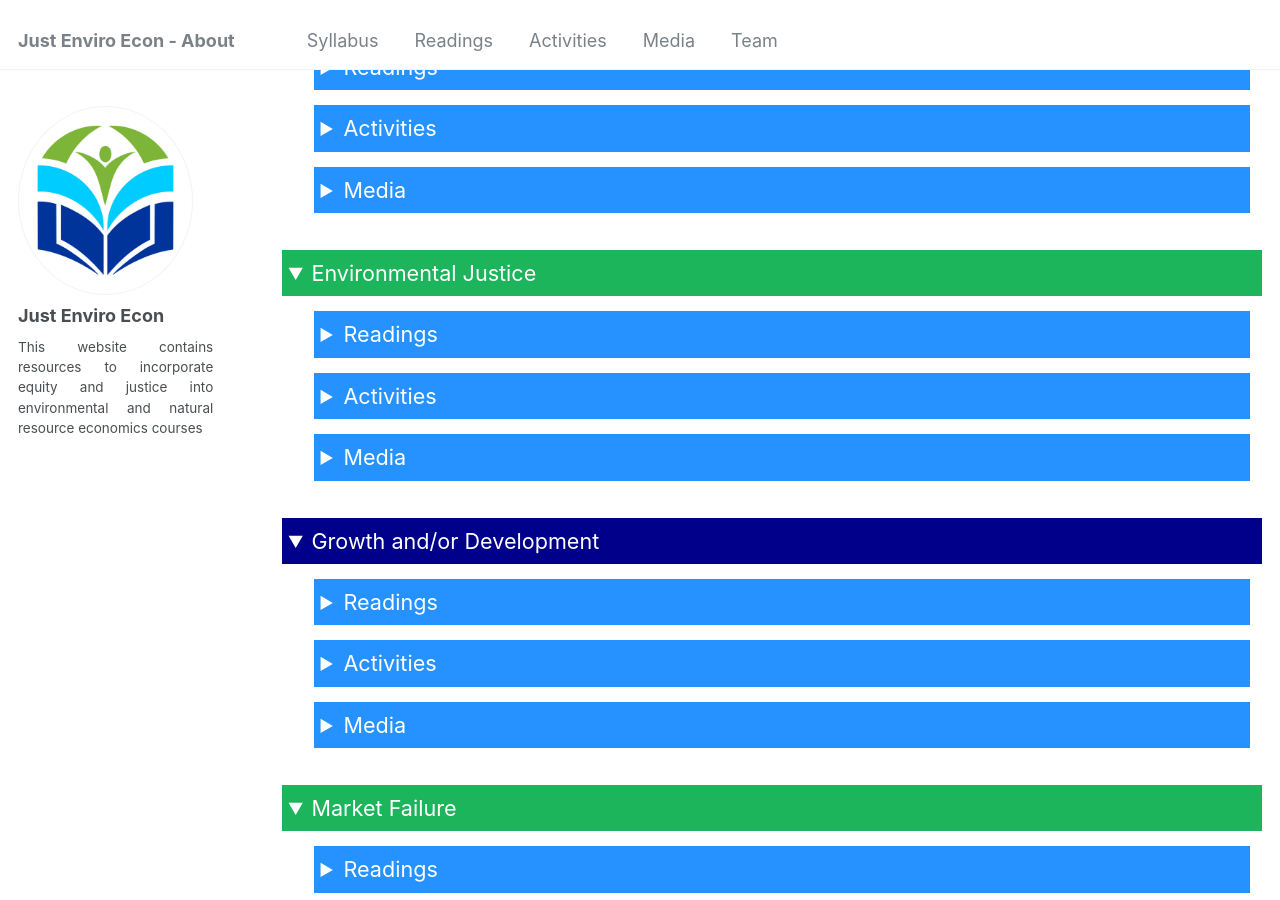
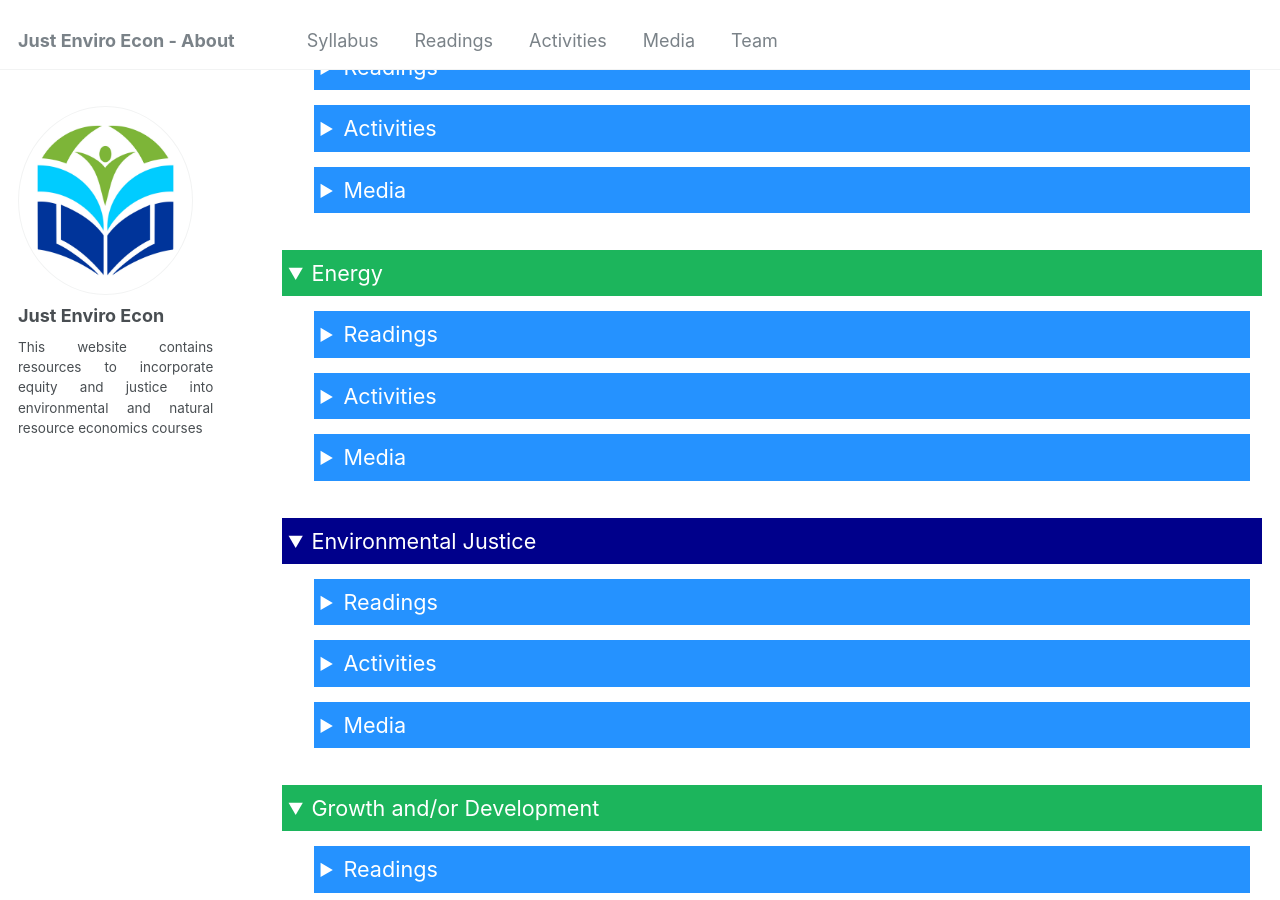
Before and after one commit to just-enviro-econ/just-enviro-econ.github.io, a Jekyll site: the page built from _pages/syllabus.md, in a window 1280 px wide and 900 px high, scrolled down 1163 px. Built offline with Jekyll 4.4.1, drawn with Linux system fonts in a browser that asks for light colours.

Commit message:
adding energy to syllabus

```diff
--- a/_pages/syllabus.md
+++ b/_pages/syllabus.md
@@ -169,8 +169,46 @@ This page lists all the resources by topic.
   </div>
 </details>
 
+
 <details open>
-  <summary class = "id2"> Environmental Justice </summary>
+  <summary class = "id2"> Energy </summary>
+  <div class="content">
+    <details class="sub_detail" close>
+      <summary> Readings </summary>
+      <div class="content">
+          {% for post in site.publications reversed %}
+              {% if post.category == 'energy' %}
+                {% include archive-single-publications.html %}
+              {% endif %}
+          {% endfor %}
+      </div>
+    </details>
+    <details class="sub_detail" close>
+      <summary> Activities </summary>
+      <div class="content">
+          {% for post in site.activities reversed %}
+              {% if post.category == 'energy' %}
+                {% include archive-single-activities.html %}
+              {% endif %}
+          {% endfor %}
+      </div>
+    </details>
+    <details class="sub_detail" close>
+      <summary> Media </summary>
+      <div class="content">
+        {% for post in site.media reversed %}
+          {% if post.category == 'energy' %}
+            {% include archive-single-podcasts.html %}
+          {% endif %}
+        {% endfor %}
+      </div>
+    </details>
+
+  </div>
+</details>
+
+<details open>
+  <summary> Environmental Justice </summary>
   <div class="content">
     <details class="sub_detail" close>
       <summary> Readings </summary>
@@ -207,7 +245,7 @@ This page lists all the resources by topic.
 </details>
 
 <details open>
-  <summary> Growth and/or Development </summary>
+  <summary class = "id2"> Growth and/or Development </summary>
   <div class="content">
     <details class="sub_detail" close>
       <summary> Readings </summary>
@@ -244,7 +282,7 @@ This page lists all the resources by topic.
 </details>
 
 <details open>
-  <summary class = "id2"> Market Failure </summary>
+  <summary> Market Failure </summary>
   <div class="content">
     <details class="sub_detail" close>
       <summary> Readings </summary>
@@ -281,7 +319,7 @@ This page lists all the resources by topic.
 </details>
 
 <details open>
-  <summary> Market Solutions </summary>
+  <summary class = "id2"> Market Solutions </summary>
   <div class="content">
     <details class="sub_detail" close>
       <summary> Readings </summary>
@@ -318,7 +356,7 @@ This page lists all the resources by topic.
 </details>
 
 <details open>
-  <summary class = "id2"> Natural Resources </summary>
+  <summary> Natural Resources </summary>
   <div class="content">
     <details class="sub_detail" close>
       <summary> Readings </summary>
@@ -355,7 +393,7 @@ This page lists all the resources by topic.
 </details>
 
 <details open>
-  <summary> Non-market Solutions </summary>
+  <summary class = "id2"> Non-market Solutions </summary>
   <div class="content">
     <details class="sub_detail" close>
       <summary> Readings </summary>
@@ -392,7 +430,7 @@ This page lists all the resources by topic.
 </details>
 
 <details open>
-  <summary class = "id2"> Valuation </summary>
+  <summary> Valuation </summary>
   <div class="content">
     <details class="sub_detail" close>
       <summary> Readings </summary>
```
